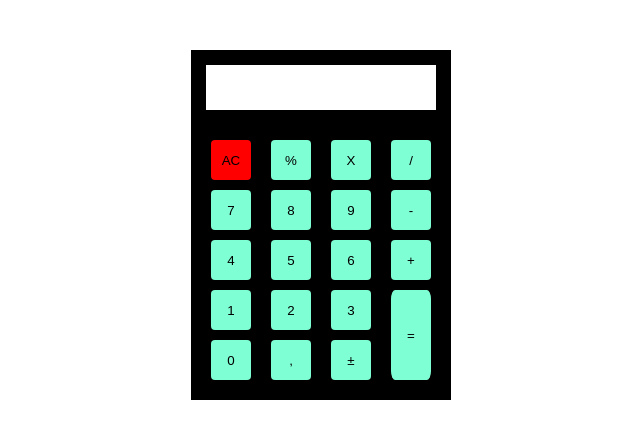
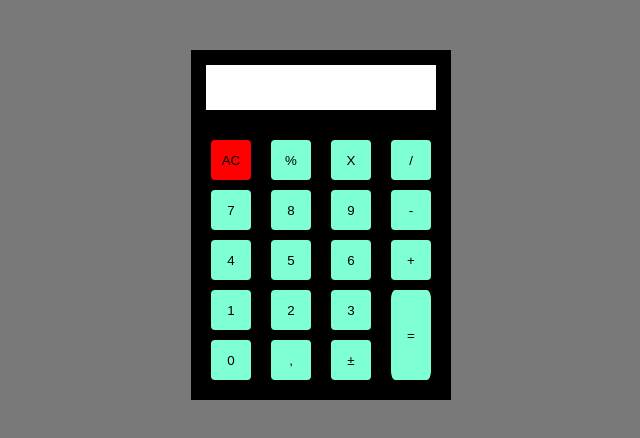
Before and after one commit to whoskelos/calculadoraV1, a plain HTML site: page index.html in a window 1280 px wide. Shown: the whole page, without its empty margins (319-959 px from the left). Drawn offline with Linux system fonts and the light colour scheme.

Commit message:
He cambiado background a grey

```diff
--- a/style.css
+++ b/style.css
@@ -3,7 +3,9 @@
     padding: 0;
     border: none;
 }
-
+body{
+    background-color: rgba(0, 0, 0, 0.527);
+}
 .container{
     width: 260px;
     height: 350px;
```
